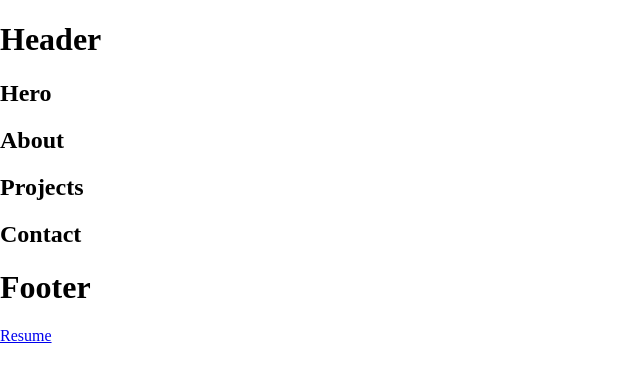
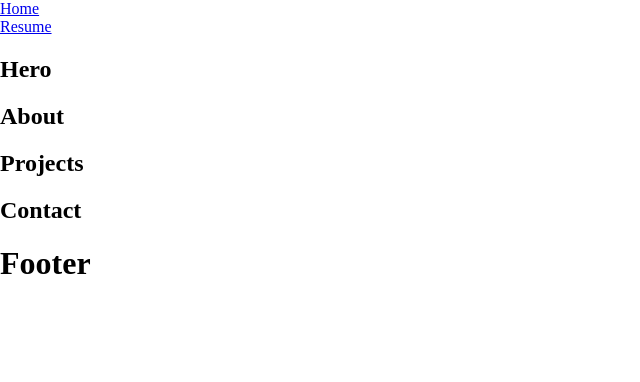
Before and after one commit to skylares/personal-portfolio, a JavaScript app: page / in a window 1280 px wide. Shown: the top 382 px of the page, without its empty margins (0-640 px from the left). Built offline with nearby package versions, Linux system fonts and the light colour scheme.

Commit message:
Add routing

```diff
--- a/src/App.js
+++ b/src/App.js
@@ -1,6 +1,3 @@
-import React from 'react';
-import { Link } from "react-router-dom";
-
 import Header from './components/Header';
 import Hero from './components/Hero';
 import About from './components/About';
@@ -17,7 +14,6 @@ export default function App() {
       <Projects />
       <Contact />
       <Footer />
-      <Link to="/Resume">Resume</Link>
     </div>
   );
 }
--- a/src/components/Header.js
+++ b/src/components/Header.js
@@ -1,7 +1,13 @@
+import { Link } from 'react-router-dom';
+
 export default function Header() {
   return(
     <header className="header">
-      <h1>Header</h1>
+      <nav className='header--nav'>
+        <Link to="/">Home</Link>
+        <br />
+        <Link to="/Resume">Resume</Link>
+      </nav>
     </header>
   );
 }
--- a/src/index.js
+++ b/src/index.js
@@ -1,12 +1,17 @@
 import ReactDOM from 'react-dom/client';
-import { BrowserRouter } from 'react-router-dom';
+import { BrowserRouter, Routes, Route } from 'react-router-dom';
 import App from './App';
+import Resume from './routes/Resume';
 import './styles.css';
 
 const root = ReactDOM.createRoot(document.getElementById('root'));
 
 root.render(
   <BrowserRouter>
-    <App />
+    <Routes>
+      <Route index element={<App />} />
+      <Route path='Resume' element={<Resume />} />
+      <Route path='*' element={<h1>404: Page Does Not Exist!</h1>} />
+    </Routes>
   </BrowserRouter>
 );
--- a/src/routes/Resume.js
+++ b/src/routes/Resume.js
@@ -0,0 +1,12 @@
+import Header from "../components/Header";
+import Footer from "../components/Footer";
+
+export default function Resume() {
+  return(
+    <main className="resume">
+      <Header />
+      <h1>Resume</h1>
+      <Footer />
+    </main>
+  );
+}
```
